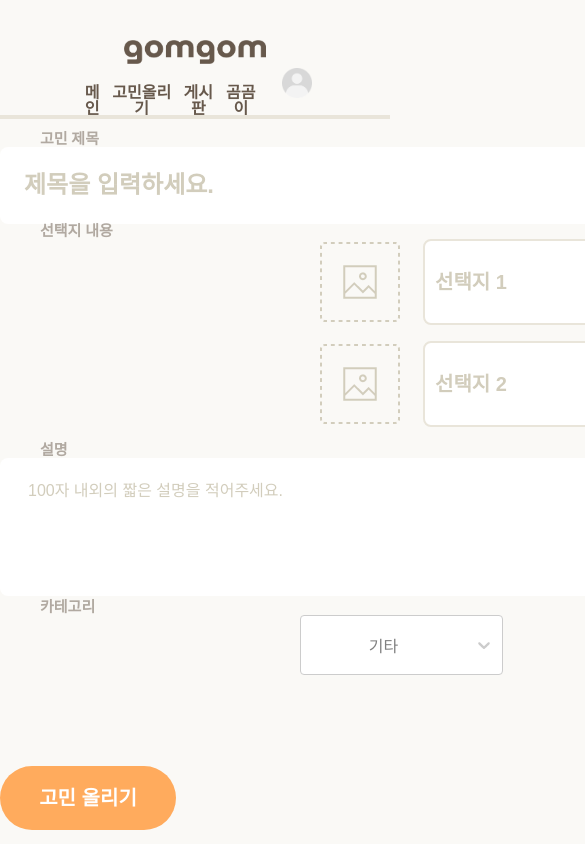
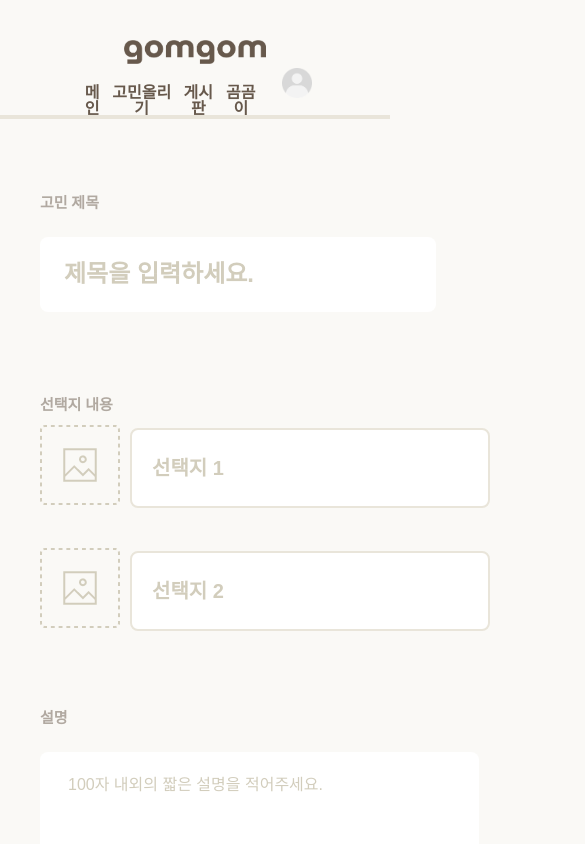
Before and after one commit to TeamBeeear/WebFrameWork, a React (Create React App) app in the folder gomgom/: page /post in a window 390 px wide. Shown: the top 844 px of the page, 585 px wide, since content can reach past the window. Built offline with nearby package versions, Linux system fonts and the light colour scheme; no server answers.

Commit message:
style: 고민 올리기, 회원가입 스타일 수정

```diff
--- a/gomgom/src/css/Post.css
+++ b/gomgom/src/css/Post.css
@@ -1,11 +1,11 @@
 .worry-title {
     margin-top: 64px;
-    margin-right: 49em;
+    margin-right: 47em;
 }
 
 .worry-title-input {
-    width: 770px;
-    height: 75px;
+    width: 743px;
+    height: 73px;
     background: white;
     border-radius: 8px;
     border-style: none;
@@ -17,6 +17,7 @@
     font-weight: 700;
     line-height: 24px;
     word-wrap: break-word;
+    margin-top: 5px;
 }
 
 .worry-title-input::placeholder {
@@ -30,7 +31,12 @@
 
 .option-content {
     margin-top: 55px;
-    margin-right: 49em;
+    margin-right: 47em;
+}
+
+.option-group {
+    display: flex;
+    margin-left: 21em;
 }
 
 .worry-option-1::placeholder, .worry-option-2::placeholder {
@@ -42,12 +48,6 @@
     word-wrap: break-word;
 }
 
-.option-group {
-    display: flex;
-    align-items: center; /* 수직 가운데 정렬 */
-    margin-left: 20em;
-}
-
 .worry-description {
     margin-top: 132px;
     margin-right: 49em;
@@ -55,14 +55,15 @@
 
 .description {
     resize: none;
-    width: 770px;
-    height: 116px;
+    width: 701px;
+    height: 94px;
     background: white;
     border-radius: 8px;
     border-style: none;
     padding-left: 28px;
     padding-right: 41px;
     padding-top: 20px;
+    margin-top: 5px;
 
     color: #67594C;
     font-size: 16px;
@@ -83,7 +84,7 @@
 
 .worry-category {
     margin-top: 64px;
-    margin-right: 49em;
+    margin-right: 47em;
 }
 
 .categories {
@@ -93,8 +94,18 @@
     border: 2px solid #E9E5DA;
     border: none;
     border-radius: 8px;
-    margin-left: 300px;
+    margin-top: 20px;
+    margin-left: 330px;
     margin-bottom: 91px;
+}
+
+.categories::placeholder {
+    color: #D2CDBC;
+    font-size: 16px;
+    font-family: 'Pretendard';
+    font-weight: 500;
+    line-height: 25.60px;
+    word-wrap: break-word;
 }
 
 .css-13cymwt-control {
@@ -107,19 +118,14 @@
     height: 60px;
 }
 
-.css-1jqq78o-placeholder {
-    margin-right: 10000px;
-}
-
-.categories .select-selected  {
+.css-1fdsijx-ValueContainer {
     color: #D2CDBC;
-    font-size: 16px;
+    font-size: 18px;
     font-family: 'Pretendard';
     font-weight: 500;
     line-height: 25.60px;
     word-wrap: break-word;
-    background-color: lightblue;
-    margin-right: 28px;
+    margin-right: 60px;
 }
 
 .custom-option {
@@ -128,10 +134,14 @@
     position: relative;
     color: #67594C;
     font-size: 18px;
-    font-family: 'Pretendard', sans-serif; /* 원하는 폰트로 변경 */
+    font-family: 'Pretendard', sans-serif;
     font-weight: 400;
     word-wrap: break-word;
-    margin-top: 26px;
+    margin-top: 13px;
+    display: flex;
+    align-items: center;
+    margin-right: 8px;
+    margin-left: 16px;
 }
 
 .css-1u9des2-indicatorSeparator {
@@ -142,8 +152,12 @@
 .custom-option input[type="radio"] {
     width: 30px;
     height: 30px;
-    position: absolute;
-    left: 24px; /* 라디오 버튼의 위치 설정 */
+    margin-right: 8px;
+}
+
+.custom-option label {
+    display: flex;
+    align-items: center;
 }
 
 .post-worry {
@@ -166,11 +180,43 @@
     margin-right: 330px;
 }
 
+
 @media (max-width: 768px) {
     .worry-title, .option-content,
     .worry-description, .worry-category {
-        margin: 0; /* 화면이 작아질 때 왼쪽과 오른쪽 여백 제거 */
+        margin: 0;
         margin-left: 40px;
         text-align: left;
+        margin-top: 64px;
+        margin-bottom: 10px;
+    }
+
+    .worry-title-input, .description {
+        width: 370px;
+        margin: 0;
+        margin-left: 40px;
+        margin-bottom: 22px;
+        margin-top: 16px;
+        text-align: left;
+    }
+
+    .option-group {
+        width: 450px;
+        margin: 0;
+        margin-left: 40px;
+        margin-bottom: 22px;
+        text-align: left;
+    }
+
+    .categories {
+        width: 200px;
+        margin: 0;
+        margin-left: 40px;
+        margin-bottom: 22px;
+        text-align: left;
+    }
+
+    .post-worry {
+        margin-right: 50px;
     }
 }
--- a/gomgom/src/css/SignUp.css
+++ b/gomgom/src/css/SignUp.css
@@ -91,7 +91,7 @@
 }
 
 .passwd-heading {
-    margin-right: 24em;
+    margin-right: 25em;
     color: #67594C;
     font-size: 20px;
     font-family: 'Pretendard', sans-serif;
--- a/gomgom/src/pages/Post.jsx
+++ b/gomgom/src/pages/Post.jsx
@@ -34,7 +34,6 @@ const options = [
     { value: 'pet', label: '반려동물' },
     { value: 'other', label: '기타' }
 ];
-
 
 
 const Post = () => {
@@ -75,18 +74,19 @@ const Post = () => {
         fontFamily: "Pretendard",
         fontWeight: "700",
         lineHeight: "15px",
-        wordWrap: "break-word",
+        wordWrap: "break-word"
     }
 
     const worryOptionStyle = {
-        width: "680px",
-        height: "80px",
+        width: "654px",
+        height: "74px",
         background: "white",
         border: "2px solid #E9E5DA",
         borderRadius: "8px",
         display: "block",
         marginBottom: "16px",
-        paddingLeft: "10px",
+        paddingLeft: "20px",
+        marginTop: "5px",
 
         color: '#67594C',
         fontSize: "20px",
@@ -101,8 +101,9 @@ const Post = () => {
         height: '80px',
         position: 'relative',
         marginBottom: "17px",
-        marginRight: "23px",
-        borderRadius: "6px"
+        marginRight: "10px",
+        borderRadius: "6px",
+        marginTop: "2px"
       };
 
       const innerImageStyle = {
@@ -124,7 +125,7 @@ const Post = () => {
                 <input type="input" className="worry-title-input" placeholder="제목을 입력하세요." />
                 <p className="option-content" style={titleStyle}>선택지 내용</p>
                 <div className="option-group">
-                    <div className="defaultImg" style={outerImageStyle} onClick={() => document.getElementById('fileInput1').click()}>
+                    <div className="option-img" style={outerImageStyle} onClick={() => document.getElementById('fileInput1').click()}>
                         {optionImage1 ? (
                             <img src={optionImage1} style={outerImageStyle} alt="Selected Image" />
                         ) : (
```
